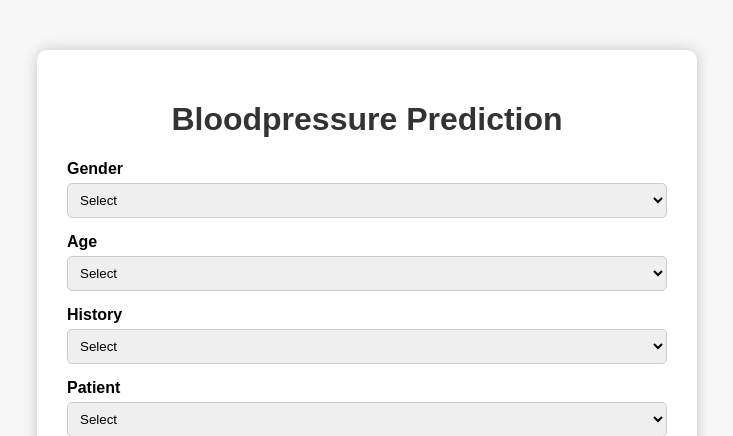
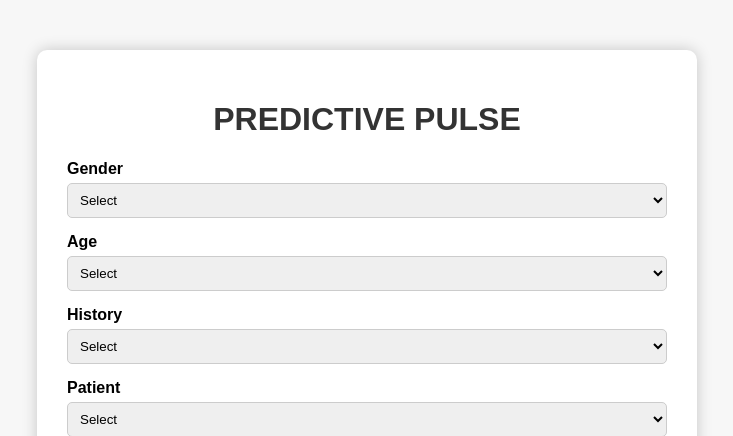
Before and after one commit to ItishreeSahu6372/Blood-Pressure-Prediction, a Flask app: page / in a window 1280 px wide. Shown: the top 436 px of the page, without its empty margins (273-1006 px from the left). Run offline with Flask 3, Linux system fonts and the light colour scheme; parts of the project's set-up code (start-up, migrations or seed data) failed here and were passed over.

Commit message:
Change page title from 'Bloodpressure Prediction' to 'PREDICTIVE PULSE'

```diff
--- a/templates/index.html
+++ b/templates/index.html
@@ -9,7 +9,7 @@
 </head>
 <body>
     <div class="container">
-        <h1>Bloodpressure Prediction</h1>
+        <h1>PREDICTIVE PULSE</h1>
         <form action="/predict" method="POST">
             <!-- Gender -->
             <label for="Gender">Gender</label>
```
